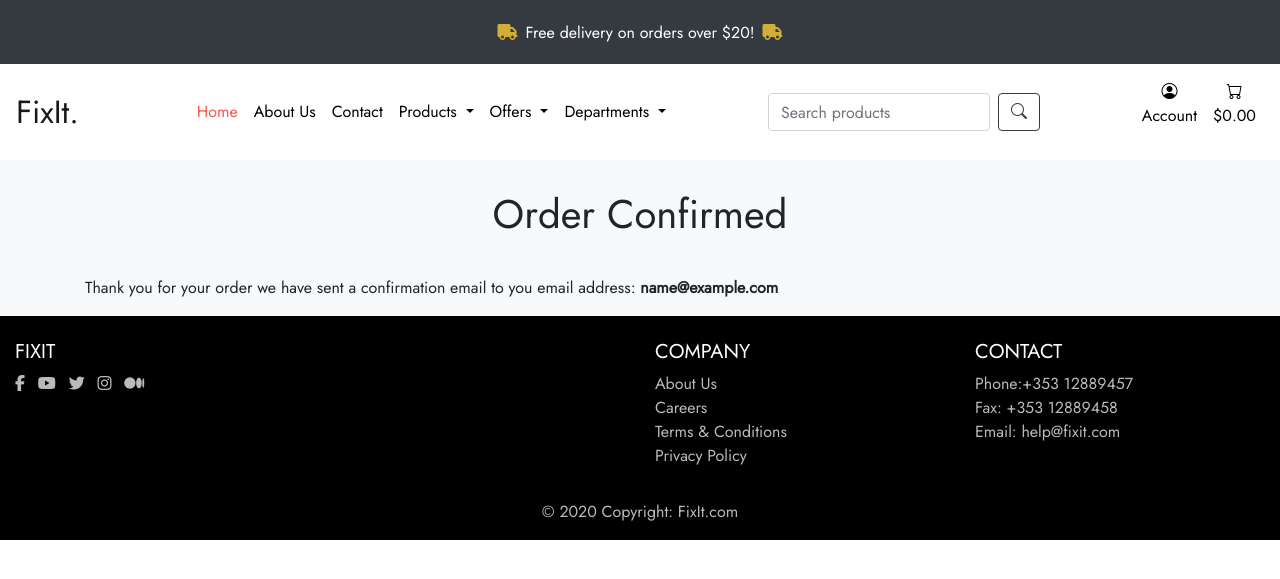
After one commit to seamusmacg/fixit_v1, a Django app: page /checkout/checkout_success/000 in a window 1280 px wide. The commit adds this page. Shown: the top 579 px of the page. Run offline with Django 3.2, Linux system fonts and the light colour scheme; tables that the repository leaves empty hold one stand-in row (values such as "Sample post"); some libraries are stand-ins or nearby versions.

Commit message:
Add success page logic

```diff
--- a/cart/contexts.py
+++ b/cart/contexts.py
@@ -19,7 +19,7 @@ def calculate_delivery_cost(total):
     if free_delivery:
         delivery_cost = 0
     else:
-        delivery_cost = total * settings.FREE_DELIVERY_CONDITION / 100
+        delivery_cost = total * settings.DELIVERY_PERCENTAGE/ 100
 
     return delivery_cost
 
--- a/checkout/__init__.py
+++ b/checkout/__init__.py
@@ -0,0 +1 @@
+default_app_config = 'checkout.apps.CheckoutConfig'
--- a/checkout/admin.py
+++ b/checkout/admin.py
@@ -1,5 +1,4 @@
 from django.contrib import admin
-from django.contrib.admin.options import TabularInline
 from .models import Order, OrderItem
 
 class OrderItemAdminInline(admin.TabularInline):
--- a/checkout/models.py
+++ b/checkout/models.py
@@ -26,18 +26,25 @@ class Order(models.Model):
         return uuid.uuid4().hex.upper()
 
     def modify_total(self):
-        self.order_total = self.items.aggregate(sum('item_total'))['item_total_sum']
+        self.order_total = self.items.aggregate(Sum('item_total'))['item_total__sum'] or 0
+        print(self.order_total)
         free_delivery = self.order_total > settings.FREE_DELIVERY_CONDITION
         if free_delivery:
             self.delivery_cost = 0
+            print(self.delivery_cost)
+        else:
+            self.delivery_cost = self.order_total * settings.DELIVERY_PERCENTAGE / 100
+            print(self.delivery_cost)
+        self.overall_cost = self.order_total + self.delivery_cost
+        print(self.overall_cost)
+        self.save()
 
-        else:
-            self.delivery_cost = self.total * settings.FREE_DELIVERY_CONDITION / 100
 
     def save(self, *args, **kwargs):
         if not self.order_number:
             self.order_number = self._create_order_number()
         super(Order, self).save(*args, **kwargs)
+
 
     def __str__(self):
         return self.order_number
--- a/checkout/signals.py
+++ b/checkout/signals.py
@@ -7,10 +7,11 @@ from .models import OrderItem
 @receiver(post_save, sender=OrderItem)
 def save_update(sender, instance, created, **kwargs):
     """Update the order when update/create"""
+    print("Save signal received!")
     instance.order.modify_total()
 
 
-@receiver(post_save, sender=OrderItem)
+@receiver(post_delete, sender=OrderItem)
 def delete_update(sender, instance, **kwargs):
     """Update the order when delete"""
     instance.order.modify_total()
--- a/checkout/templates/checkout/checkout.html
+++ b/checkout/templates/checkout/checkout.html
@@ -73,7 +73,7 @@
         <div class="row">
             <div class="col-12">
                 <p class="font-weight-bold pb-10">In order to complete your order please complete the form below:</p>
-                <form action="#" action="POST" id="payment-form">
+                <form action="{% url 'view_checkout' %}" method="POST" id="payment-form">
                     {% csrf_token %}
                     <fieldset class="rounded px-3 mb-5">
                         <legend class="fieldset-label">Details</legend>
--- /dev/null
+++ b/checkout/templates/checkout/checkout_success.html
@@ -0,0 +1,35 @@
+{% extends "base.html" %}
+{% load crispy_forms_tags %}
+{% load static %}
+
+
+{% block page_header %}
+<div class="container header-container">
+    <div class="row">
+        <div class="col"></div>
+    </div>
+</div>
+{% endblock %}
+
+{% block content %}
+<!-- Order Confirmation Section -->
+<section class="bg-light">
+    <div class="container">
+        <div class="row">
+            <div class="col-12">
+                <h1 class="checkout-heading">Order Confirmed</h1>
+                <p>Thank you for your order we have sent a confirmation email to you email address: <strong>{{ order.email }}</strong></p>
+            </div>
+        </div>
+        <div class="row">
+            <div class="col-12">
+
+            </div>
+        </div>
+
+    </div>
+</section>
+
+
+
+{% endblock %}
--- a/checkout/views.py
+++ b/checkout/views.py
@@ -15,7 +15,7 @@ def view_checkout(request):
 
     if request.method == 'POST':
         cart = request.session.get('cart', {})
-
+        print(cart)
         form_details = {
             'name': request.POST['name'],
             'email': request.POST['email'],
```
